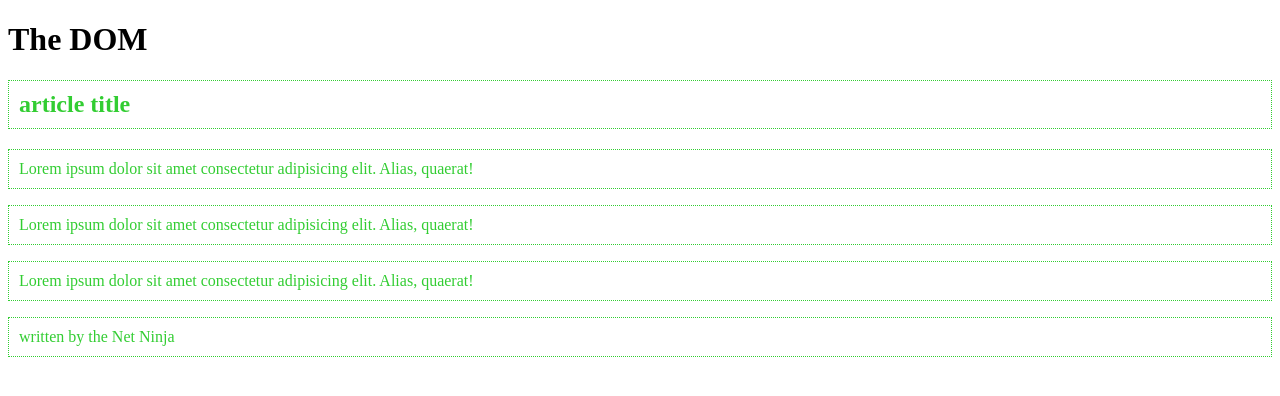
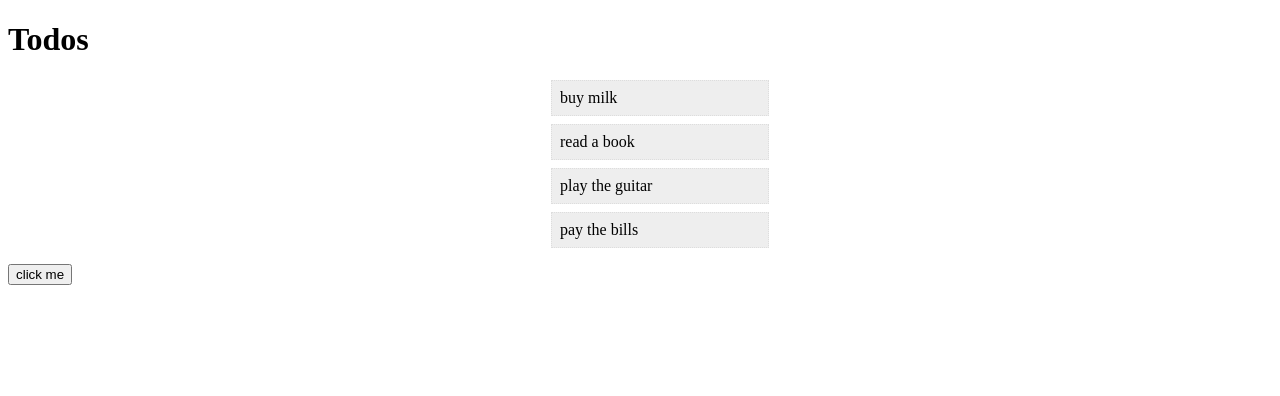
Before and after one commit to 110yinon/JavaScript-Tutorial, a plain HTML site: page index.html in a window 1280 px wide. Drawn offline with Linux system fonts and the light colour scheme.

Commit message:
click event

```diff
--- a/index.html
+++ b/index.html
@@ -6,18 +6,29 @@
     <meta name="viewport" content="width=device-width, initial-scale=1.0">
     <title>JavaScript</title>
     <link rel="stylesheet" href="styles.css">
+    <style>
+        li{
+            list-style-type: none;
+            max-width: 200px;
+            padding: 8px;
+            margin: 8px auto;
+            background: #eee;
+            border: 1px dotted #ddd;
+        }
+    </style>
 </head>
 
 <body>
-    <h1>The DOM</h1>
+    <h1>Todos</h1>
 
-    <article>
-        <h2>article title</h2>
-        <p>Lorem ipsum dolor sit amet consectetur adipisicing elit. Alias, quaerat!</p>
-        <p>Lorem ipsum dolor sit amet consectetur adipisicing elit. Alias, quaerat!</p>
-        <p>Lorem ipsum dolor sit amet consectetur adipisicing elit. Alias, quaerat!</p>
-        <div>written by the Net Ninja</div>
-    </article>
+    <ul>
+        <li>buy milk</li>
+        <li>read a book</li>
+        <li>play the guitar</li>
+        <li>pay the bills</li>
+    </ul>
+
+    <button>click me</button>
 
     <script src="/sandbox.js"></script>
 </body>
--- a/sandbox.js
+++ b/sandbox.js
@@ -1,18 +1,16 @@
 const article = document.querySelector('article');
+const button = document.querySelector('button');
 
-console.log(article.children); // HTMLCollection
-const elements = Array.from(article.children); // Convert HTMLCollection to Array
+button.addEventListener('click', () => console.log('you clicked me '));
 
-elements.forEach(element => {
-    element.classList.add('success');
+const items = document.querySelectorAll('li');
+
+items.forEach(item => {
+    item.addEventListener('click', e => {
+        // console.log(e);
+        console.log(item);
+        console.log(e.target); // same as item
+
+        item.style.textDecoration = 'line-through';
+    });
 });
-
-const h2 = document.querySelector('h2');
-console.log(h2.parentElement); // article element
-console.log(h2.parentElement.parentElement); // body element
-
-console.log(h2.nextElementSibling); // p tag with lorem ipsum
-console.log(h2.previousElementSibling); // null because h2 is the first
-
-// chaining (usually not needed)
-console.log(h2.nextElementSibling.parentElement.children);
```
